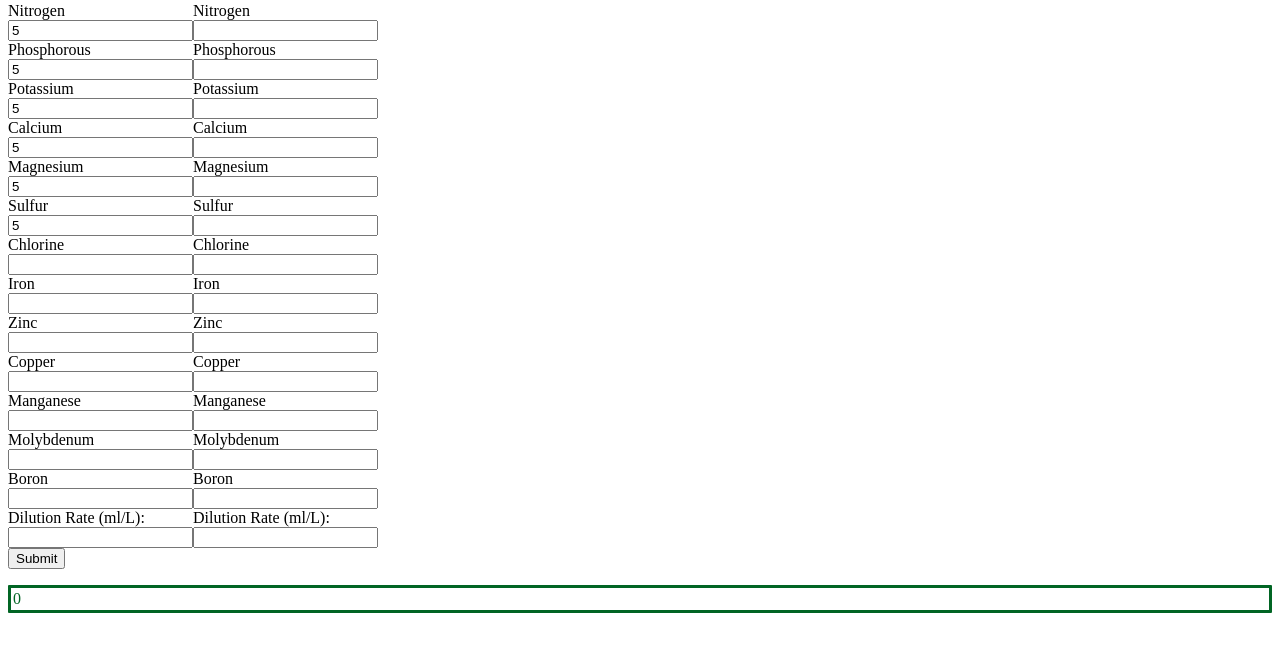
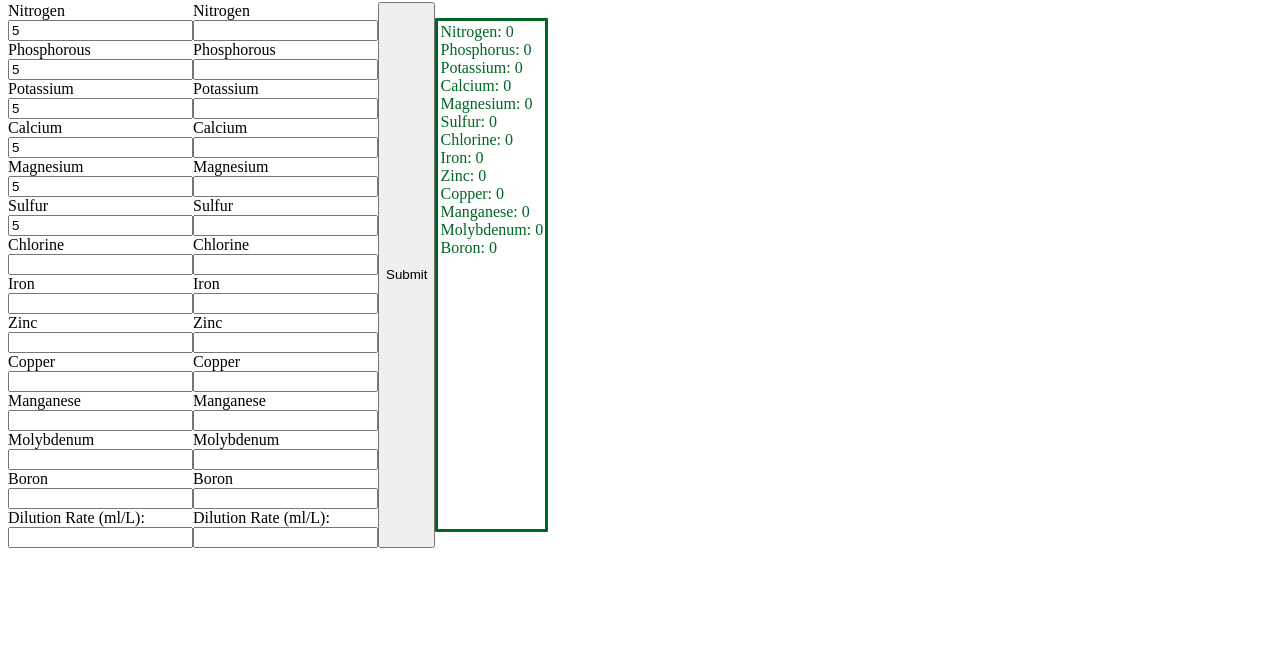
Before and after one commit to code-jumper/nu_calc, a plain HTML site: page index.html in a window 1280 px wide. Both pictures are taken after typing "5", "5", "5", "5", "5", "5" into the empty fields and a click on the button "Submit". Shown: the part 78-730 px from the top of the page. Drawn offline with Linux system fonts and the light colour scheme.

Commit message:
style changes

```diff
--- a/calc.js
+++ b/calc.js
@@ -83,6 +83,30 @@ submitButton.addEventListener("click", function(){
     let finalMo = bottle1.mo.value * bottle1.dilutionRate.value + bottle2.mo.value * bottle2.dilutionRate.value;
     let finalB = bottle1.b.value * bottle1.dilutionRate.value + bottle2.b.value * bottle2.dilutionRate.value;
 
-    paragraph.innerText = finalN
+    paragraph.append("Nitrogen: " + finalN);
+    paragraph.append(document.createElement("br"));
+    paragraph.append("Phosphorus: " + finalP);
+    paragraph.append(document.createElement("br"));
+    paragraph.append("Potassium: " + finalK);
+    paragraph.append(document.createElement("br"));
+    paragraph.append("Calcium: " + finalCa);
+    paragraph.append(document.createElement("br"));
+    paragraph.append("Magnesium: " + finalMg);
+    paragraph.append(document.createElement("br"));
+    paragraph.append("Sulfur: " + finalS);
+    paragraph.append(document.createElement("br"));
+    paragraph.append("Chlorine: " + finalCl);
+    paragraph.append(document.createElement("br"));
+    paragraph.append("Iron: " + finalFe);
+    paragraph.append(document.createElement("br"));
+    paragraph.append("Zinc: " + finalZn);
+    paragraph.append(document.createElement("br"));
+    paragraph.append("Copper: " + finalCu);
+    paragraph.append(document.createElement("br"));
+    paragraph.append("Manganese: " + finalMn);
+    paragraph.append(document.createElement("br"));
+    paragraph.append("Molybdenum: " + finalMo);
+    paragraph.append(document.createElement("br"));
+    paragraph.append("Boron: " + finalB);
     solutionContainer.appendChild(paragraph);
 })
--- a/index.html
+++ b/index.html
@@ -75,9 +75,9 @@
 
             </div>
             <input type="button" value="Submit" id="submit">
-        </div>
-        <div id="solution">
+            <div id="solution">
 
+            </div>
         </div>
         <script src="calc.js"></script>
     </body>
--- a/style.css
+++ b/style.css
@@ -5,8 +5,8 @@ p {
     padding: 2px;
 }
 
-.bottle {
-    display: grid;
+.container {
+    display: flex;
 }
 
 #bottlesContainer {
@@ -18,3 +18,11 @@ p {
     border: 5px;
     border-radius: 5px;
 }
+
+.bottle {
+    display: grid;
+}
+
+#solution {
+    display: flex;
+}
```
